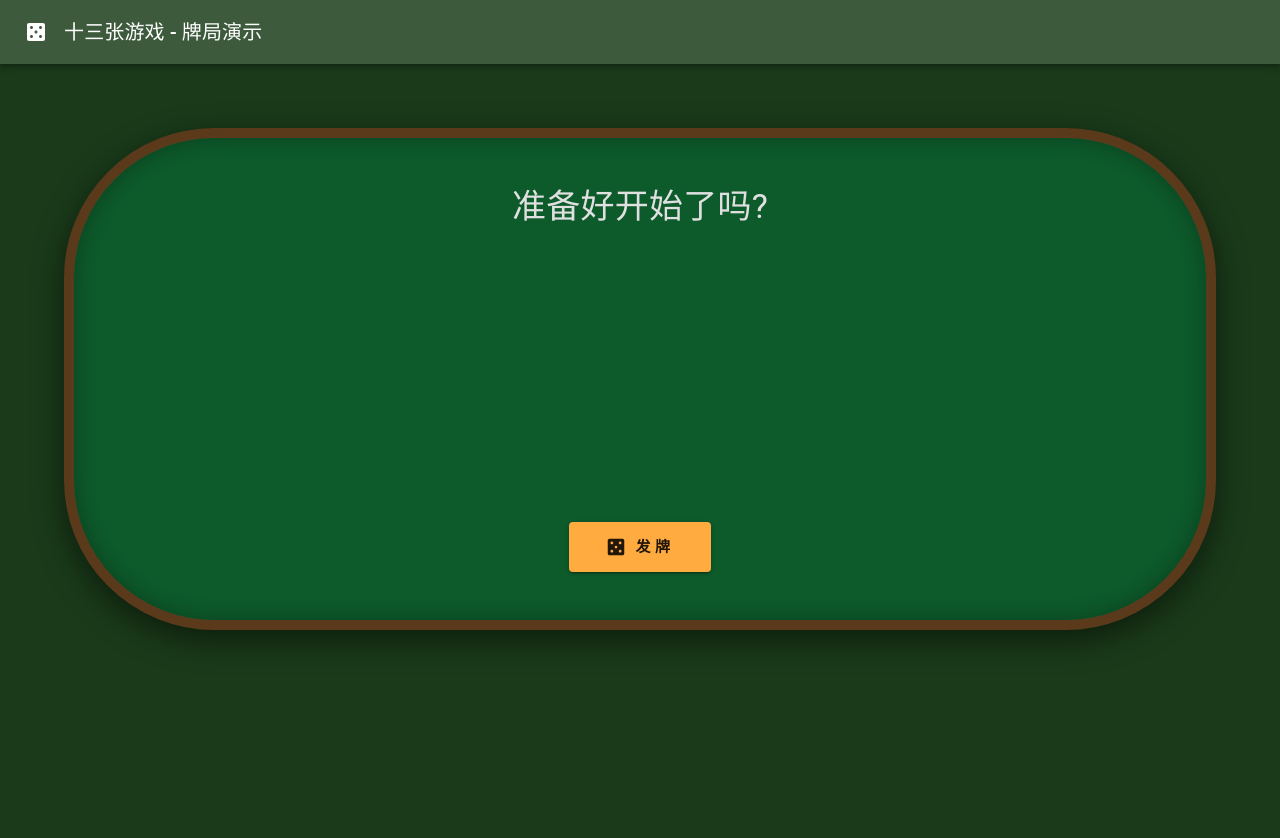
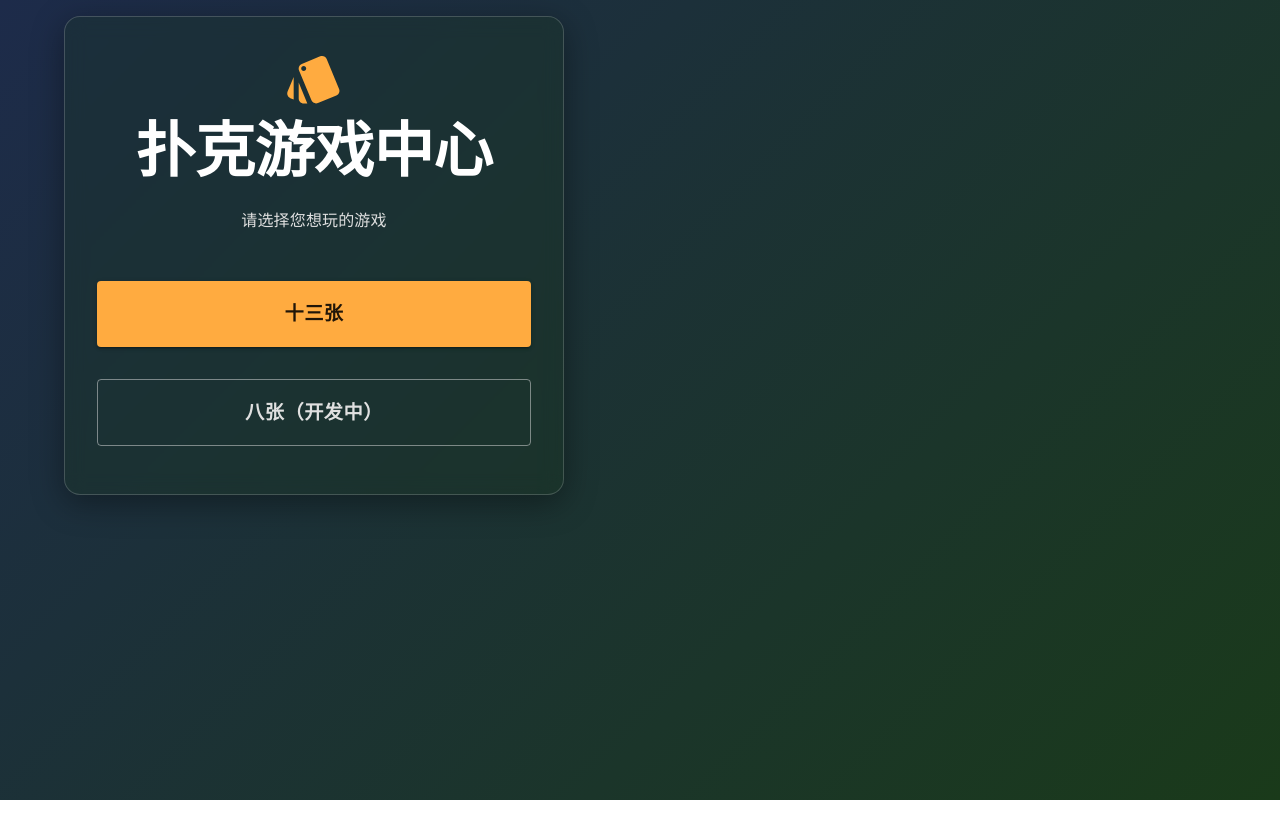
Before and after one commit to wen9521/san, a React (Vite) app in the folder frontend/: page / in a window 1280 px wide. Shown: the top 838 px of the page. After the commit the page ends 800 px from the top, so only its background shows below. Built offline with nearby package versions, Linux system fonts and the light colour scheme.

Commit message:
Implement frontend routing and game pages

```diff
--- a/frontend/package.json
+++ b/frontend/package.json
@@ -14,7 +14,8 @@
     "@mui/icons-material": "^5.15.15",
     "@mui/material": "^5.15.15",
     "react": "^18.2.0",
-    "react-dom": "^18.2.0"
+    "react-dom": "^18.2.0",
+    "react-router-dom": "^6.23.1"
   },
   "devDependencies": {
     "@types/react": "^18.2.66",
--- a/frontend/src/App.jsx
+++ b/frontend/src/App.jsx
@@ -1,85 +1,25 @@
-import React, { useState } from 'react';
-import { Button, Container, Typography, CircularProgress, Box, AppBar, Toolbar } from '@mui/material';
-import CasinoIcon from '@mui/icons-material/Casino'; // 骰子图标
-import HandDisplay from './components/HandDisplay';
-import './styles/App.css';
+import React from 'react';
+import { Routes, Route } from 'react-router-dom';
+import HomePage from './pages/HomePage';
+import ThirteenGamePage from './pages/ThirteenGamePage';
+import { Box, Typography } from '@mui/material';
 
-// 后端API地址
-const API_URL = 'https://9525.ip-ddns.com/api/deal.php';
+// 这是一个临时的八张游戏占位组件
+const EightGamePlaceholder = () => (
+  <Box sx={{ display: 'flex', justifyContent: 'center', alignItems: 'center', height: '100vh' }}>
+    <Typography variant="h4" color="white">
+      八张游戏正在快马加鞭开发中...
+    </Typography>
+  </Box>
+);
 
 function App() {
-  const [hand, setHand] = useState([]);
-  const [isLoading, setIsLoading] = useState(false);
-  const [error, setError] = useState(null);
-
-  const handleDealCards = async () => {
-    setIsLoading(true);
-    setError(null);
-    setHand([]); // 清空当前手牌，以重新触发动画
-
-    try {
-      const response = await fetch(API_URL);
-      if (!response.ok) {
-        throw new Error(`HTTP 错误! 状态: ${response.status}`);
-      }
-      const data = await response.json();
-      if (data.success) {
-        // 延迟一小段时间再设置手牌，确保CSS动画可以重新播放
-        setTimeout(() => {
-          setHand(data.hand);
-        }, 100);
-      } else {
-        throw new Error('API返回失败');
-      }
-    } catch (e) {
-      console.error("发牌失败:", e);
-      setError('无法连接到发牌服务器，请检查后端服务是否正常。');
-    } finally {
-      setIsLoading(false);
-    }
-  };
-
   return (
-    <>
-      <AppBar position="static">
-        <Toolbar>
-          <CasinoIcon sx={{ mr: 2 }} />
-          <Typography variant="h6" component="div" sx={{ flexGrow: 1 }}>
-            十三张游戏 - 牌局演示
-          </Typography>
-        </Toolbar>
-      </AppBar>
-
-      <Container className="app-container">
-        <Box className="poker-table">
-          <Typography variant="h4" gutterBottom color="secondary">
-            准备好开始了吗?
-          </Typography>
-
-          <Box sx={{ height: 250, display: 'flex', alignItems: 'center', justifyContent: 'center' }}>
-            {isLoading ? (
-              <CircularProgress color="primary" />
-            ) : (
-              <HandDisplay hand={hand} />
-            )}
-          </Box>
-
-          {error && <Typography color="error" sx={{ mt: 2 }}>{error}</Typography>}
-
-          <Button
-            variant="contained"
-            color="primary"
-            size="large"
-            onClick={handleDealCards}
-            disabled={isLoading}
-            startIcon={<CasinoIcon />}
-            sx={{ mt: 4, fontWeight: 'bold', px: 5, py: 1.5 }}
-          >
-            {isLoading ? '正在洗牌...' : '发 牌'}
-          </Button>
-        </Box>
-      </Container>
-    </>
+    <Routes>
+      <Route path="/" element={<HomePage />} />
+      <Route path="/thirteen" element={<ThirteenGamePage />} />
+      <Route path="/eight" element={<EightGamePlaceholder />} />
+    </Routes>
   );
 }
 
--- a/frontend/src/index.css
+++ b/frontend/src/index.css
@@ -5,5 +5,8 @@ body {
     sans-serif;
   -webkit-font-smoothing: antialiased;
   -moz-osx-font-smoothing: grayscale;
-  background-color: #1a3a1a; /* 深绿色背景，像牌桌 */
+
+  /* 添加一个深邃的渐变背景 */
+  background: linear-gradient(135deg, #1d2b4a, #1a3a1a);
+  background-attachment: fixed; /* 固定背景，滚动时不移动 */
 }
--- a/frontend/src/main.jsx
+++ b/frontend/src/main.jsx
@@ -3,30 +3,31 @@ import ReactDOM from 'react-dom/client'
 import App from './App.jsx'
 import './index.css'
 import { CssBaseline, ThemeProvider, createTheme } from '@mui/material';
+import { BrowserRouter } from 'react-router-dom';
 
-// 创建一个暗色主题
 const darkTheme = createTheme({
   palette: {
     mode: 'dark',
     background: {
-      default: '#1a3a1a',
+      default: 'transparent', // 让我们的body背景透出来
       paper: '#2a4a2a',
     },
     primary: {
-      main: '#ffab40', // 琥珀色
+      main: '#ffab40',
     },
     secondary: {
-      main: '#e0e0e0', // 灰色
+      main: '#e0e0e0',
     },
   },
 });
-
 
 ReactDOM.createRoot(document.getElementById('root')).render(
   <React.StrictMode>
     <ThemeProvider theme={darkTheme}>
       <CssBaseline />
-      <App />
+      <BrowserRouter>
+        <App />
+      </BrowserRouter>
     </ThemeProvider>
   </React.StrictMode>,
 )
--- /dev/null
+++ b/frontend/src/pages/HomePage.jsx
@@ -0,0 +1,35 @@
+import React from 'react';
+import { Box, Typography, Button, Container } from '@mui/material';
+import { Link } from 'react-router-dom';
+import StyleIcon from '@mui/icons-material/Style'; // 卡牌图标
+import '../styles/App.css';
+
+const HomePage = () => {
+  return (
+    <Container className="page-container">
+      <Box className="home-menu glass-effect">
+        <StyleIcon sx={{ fontSize: 60, color: 'primary.main' }} />
+        <Typography variant="h2" component="h1" gutterBottom sx={{ fontWeight: 'bold' }}>
+          扑克游戏中心
+        </Typography>
+        <Typography variant="body1" color="secondary" sx={{ mb: 4 }}>
+          请选择您想玩的游戏
+        </Typography>
+
+        <Link to="/thirteen" style={{ textDecoration: 'none' }}>
+          <Button variant="contained" color="primary" size="large">
+            十三张
+          </Button>
+        </Link>
+
+        <Link to="/eight" style={{ textDecoration: 'none' }}>
+          <Button variant="outlined" color="secondary" size="large">
+            八张（开发中）
+          </Button>
+        </Link>
+      </Box>
+    </Container>
+  );
+};
+
+export default HomePage;
--- /dev/null
+++ b/frontend/src/pages/ThirteenGamePage.jsx
@@ -0,0 +1,83 @@
+import React, { useState } from 'react';
+import { Button, Container, Typography, CircularProgress, Box, IconButton } from '@mui/material';
+import CasinoIcon from '@mui/icons-material/Casino';
+import ArrowBackIcon from '@mui/icons-material/ArrowBack';
+import HandDisplay from '../components/HandDisplay';
+import { Link } from 'react-router-dom';
+import '../styles/App.css';
+
+const API_URL = 'https://9525.ip-ddns.com/api/deal.php';
+
+function ThirteenGamePage() {
+  const [hand, setHand] = useState([]);
+  const [isLoading, setIsLoading] = useState(false);
+  const [error, setError] = useState(null);
+
+  const handleDealCards = async () => {
+    setIsLoading(true);
+    setError(null);
+    setHand([]);
+
+    try {
+      const response = await fetch(API_URL);
+      if (!response.ok) {
+        throw new Error(`HTTP 错误! 状态: ${response.status}`);
+      }
+      const data = await response.json();
+      if (data.success) {
+        setTimeout(() => {
+          setHand(data.hand);
+        }, 100);
+      } else {
+        throw new Error('API返回失败');
+      }
+    } catch (e) {
+      console.error("发牌失败:", e);
+      setError('无法连接到发牌服务器，请检查后端或网络连接。');
+    } finally {
+      setIsLoading(false);
+    }
+  };
+
+  return (
+    <Container className="page-container">
+      <Box className="game-table glass-effect">
+        <Box sx={{ width: '100%', display: 'flex', justifyContent: 'space-between', alignItems: 'center' }}>
+          <Link to="/" style={{ textDecoration: 'none' }}>
+            <IconButton color="secondary">
+              <ArrowBackIcon />
+            </IconButton>
+          </Link>
+          <Typography variant="h5" component="h1" sx={{ fontWeight: 'bold' }}>
+            十三张牌局
+          </Typography>
+          <Box sx={{ width: 40 }} /> {/* 占位，让标题居中 */}
+        </Box>
+
+        <Box sx={{ width: '100%', display: 'flex', alignItems: 'center', justifyContent: 'center', flexGrow: 1 }}>
+          {isLoading ? (
+            <CircularProgress color="primary" size={60} />
+          ) : (
+            <HandDisplay hand={hand} />
+          )}
+        </Box>
+
+        {error && <Typography color="error" sx={{ my: 2 }}>{error}</Typography>}
+
+        <Button
+          variant="contained"
+          color="primary"
+          size="large"
+          onClick={handleDealCards}
+          disabled={isLoading}
+          startIcon={<CasinoIcon />}
+          sx={{ fontWeight: 'bold', px: 5, py: 1.5, mt: 2 }}
+        >
+          {isLoading ? '正在洗牌...' : (hand.length > 0 ? '重新发牌' : '开始发牌')}
+        </Button>
+      </Box>
+    </Container>
+  );
+}
+
+export default ThirteenGamePage;
--- a/frontend/src/styles/App.css
+++ b/frontend/src/styles/App.css
@@ -1,18 +1,50 @@
-/* 应用主容器 */
-.app-container {
-  text-align: center;
-  padding: 2rem;
+/* 全局容器 */
+.page-container {
+  display: flex;
+  flex-direction: column;
+  align-items: center;
+  justify-content: center;
   min-height: 100vh;
+  padding: 1rem;
+  box-sizing: border-box; /* 确保 padding 不会撑大容器 */
 }
 
-/* 牌桌区域 */
-.poker-table {
-  background-color: #0d5a2b;
-  border-radius: 150px;
-  padding: 3rem;
-  margin-top: 2rem;
-  border: 10px solid #5a3a1a;
-  box-shadow: 0 10px 30px rgba(0, 0, 0, 0.5), inset 0 0 20px rgba(0, 0, 0, 0.3);
+/* 毛玻璃/玻璃拟态效果 */
+.glass-effect {
+  background: rgba(26, 58, 26, 0.25); /* 半透明背景 */
+  box-shadow: 0 8px 32px 0 rgba(0, 0, 0, 0.37);
+  backdrop-filter: blur(10px);
+  -webkit-backdrop-filter: blur(10px); /* 兼容 Safari */
+  border-radius: 16px;
+  border: 1px solid rgba(255, 255, 255, 0.18);
+  padding: 2rem;
+  color: white;
+}
+
+/* 主菜单页面样式 */
+.home-menu {
+  width: 90%;
+  max-width: 500px;
+  text-align: center;
+}
+
+.home-menu .MuiButton-root {
+  margin: 1rem 0;
+  padding: 1rem 0;
+  font-weight: bold;
+  font-size: 1.2rem;
+  width: 100%;
+}
+
+/* 游戏页面样式 */
+.game-table {
+  width: 100%;
+  max-width: 1200px;
+  min-height: 450px; /* 给一个最小高度，避免内容跳动 */
+  display: flex;
+  flex-direction: column;
+  justify-content: space-between;
+  align-items: center;
 }
 
 /* 手牌展示区域 */
@@ -20,33 +52,45 @@
   display: flex;
   justify-content: center;
   align-items: flex-end;
-  flex-wrap: wrap;
-  gap: -40px; /* 卡牌重叠效果 */
-  height: 200px; /* 给手牌区域一个固定高度 */
-  perspective: 1000px; /* 3D效果的透视 */
+  flex-wrap: wrap; /* 允许在小屏幕上换行 */
+  gap: 1rem; /* 换行时的间距 */
+  height: auto;
+  min-height: 180px; /* 扑克牌的高度 + 悬停效果 */
+  width: 100%;
+  padding: 1rem 0;
+  perspective: 1200px; /* 3D效果的透视 */
 }
 
-/* 单张扑克牌 */
+/* 单张扑克牌 (响应式设计) */
 .poker-card {
-  width: 100px;
-  height: 140px;
+  /* 使用 clamp() 实现响应式大小 */
+  /* 最小60px, 理想尺寸18vw, 最大100px */
+  width: clamp(60px, 18vw, 100px);
+  height: auto;
+  aspect-ratio: 2.5 / 3.5; /* 保持扑克牌比例 */
+
   border-radius: 8px;
   box-shadow: 0 4px 8px rgba(0, 0, 0, 0.3);
   transition: all 0.3s ease-in-out;
   cursor: pointer;
-  position: relative; /* 为了动画 */
+  position: relative;
+  /* 关键的重叠效果，使用负margin */
+  margin-left: -35px;
+}
+.hand-display > :first-child {
+  margin-left: 0; /* 第一张牌不需要负margin */
 }
 
 .poker-card img {
   width: 100%;
   height: 100%;
-  border-radius: 8px;
+  border-radius: inherit; /* 继承父元素的圆角 */
+  display: block; /* 移除图片底部的微小空隙 */
 }
 
-/* 卡牌悬停效果 */
 .poker-card:hover {
-  transform: translateY(-20px) rotate(2deg) scale(1.1);
-  z-index: 10;
+  transform: translateY(-20px) scale(1.1);
+  z-index: 100; /* 确保悬停的牌在最上层 */
   box-shadow: 0 12px 24px rgba(0, 0, 0, 0.4);
 }
 
@@ -54,7 +98,7 @@
 @keyframes deal-card {
   from {
     opacity: 0;
-    transform: translateY(-100px) rotate(45deg) scale(0.5);
+    transform: translateY(-150px) rotate(60deg) scale(0.3);
   }
   to {
     opacity: 1;
@@ -63,6 +107,31 @@
 }
 
 .poker-card-enter {
-  animation: deal-card 0.5s ease-out forwards;
+  animation: deal-card 0.6s cubic-bezier(0.25, 0.8, 0.25, 1) forwards;
   animation-delay: var(--delay);
 }
+
+
+/* 移动端屏幕媒体查询 */
+@media (max-width: 768px) {
+  .poker-card {
+    /* 在小屏幕上，减少重叠，让牌更清晰 */
+    margin-left: -40px;
+  }
+
+  .game-table {
+    padding: 1rem;
+    min-height: 400px;
+  }
+}
+
+@media (max-width: 480px) {
+  .poker-card {
+    margin-left: -45px; /* 在手机上，重叠更多以节省空间 */
+  }
+
+  .hand-display {
+    perspective: 800px;
+    min-height: 150px;
+  }
+}
```
Also changed, not shown: 2 other files (tests, documents, lock files or other folders).
